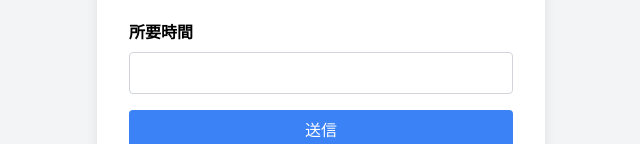
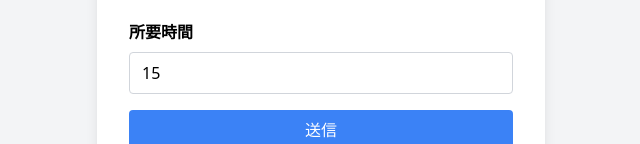
Before and after one commit to gray-1to/biprogy-hackathon-2024-fornt, a Next.js app: page /task/new in a window 1280 px wide. Shown: the part 419-563 px from the top of the page, without its empty margins (319-959 px from the left). Built offline with nearby package versions, Linux system fonts and the light colour scheme.

Commit message:
reset todo form by default val after post

```diff
--- a/src/pages/task/new/index.tsx
+++ b/src/pages/task/new/index.tsx
@@ -2,6 +2,7 @@ import Head from 'next/head';
 import Link from 'next/link';
 import { SubmitHandler, useForm } from 'react-hook-form';
 import { toast } from 'react-toastify';
+import { useState } from 'react';
 
 const API_BASE_URL = 'http://127.0.0.1:3001';
 
@@ -17,6 +18,8 @@ const TodoNewPage = () => {
     handleSubmit,
     formState: { errors },
   } = useForm<TodoCreateParams>();
+  const [taskInput, setTaskInput] = useState("")
+  const [timeInput, setTimeInput] = useState(15)
 
   const onSubmit: SubmitHandler<TodoCreateParams> = async (data) => {
     try {
@@ -34,6 +37,8 @@ const TodoNewPage = () => {
       }
 
       const result = await response.json();
+      setTaskInput("");
+      setTimeInput(15);
       toast.success('タスクを作成しました');
     } catch (error) {
       console.error('Error:', error);
@@ -76,6 +81,8 @@ const TodoNewPage = () => {
                   required: '入力してください',
                 })}
                 className="border border-gray-300 rounded w-full py-2 px-3 focus:outline-none focus:ring-2 focus:ring-blue-500"
+                value={taskInput}
+                onChange={(e) => setTaskInput(e.target.value)}
               />
               {errors.task && <span className="text-red-500 text-sm">{errors.task.message}</span>}
             </div>
@@ -90,6 +97,8 @@ const TodoNewPage = () => {
                   required: '入力してください',
                 })}
                 className="border border-gray-300 rounded w-full py-2 px-3 focus:outline-none focus:ring-2 focus:ring-blue-500"
+                value={timeInput}
+                onChange={(e) => setTimeInput(e.target.value)}
               />
               {errors.time && <span className="text-red-500 text-sm">{errors.time.message}</span>}
             </div>
```
